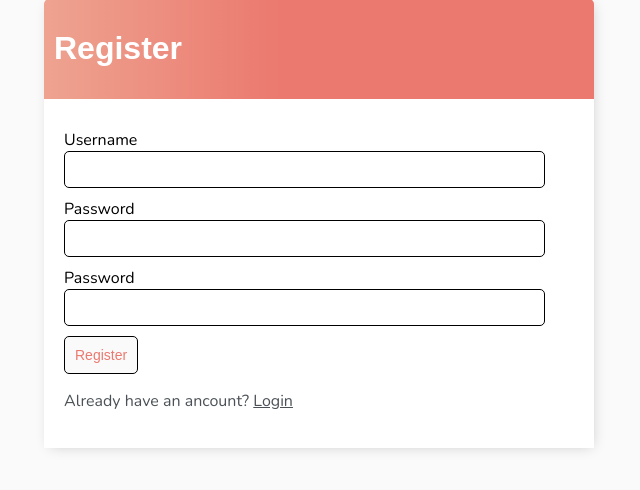
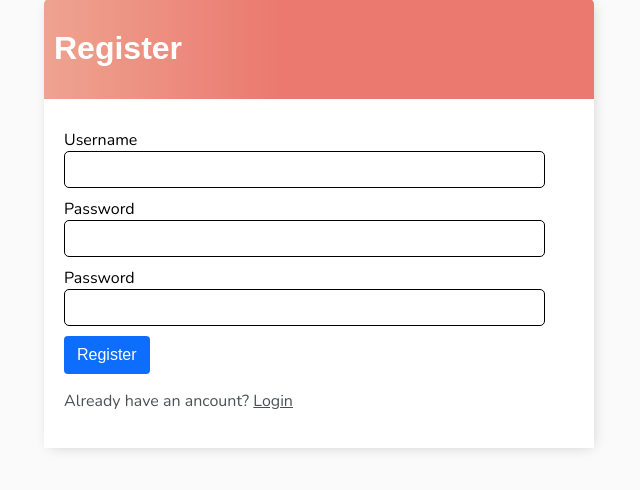
Before and after one commit to andrew18ned/to-do_list, a Django app: template base/templates/base/register.html in a window 1280 px wide. Shown: the part 59-549 px from the top of the page, without its empty margins (321-961 px from the left). Run offline with Django 4.2, Linux system fonts and the light colour scheme; the template is opened without the code that fills it, so the values that code supplies are empty, except form fields; form fields are guessed from the names that the template uses.

Commit message:
fatal verion

```diff
--- a/base/templates/base/login.html
+++ b/base/templates/base/login.html
@@ -9,7 +9,7 @@
         <form action="" method="post">
             {% csrf_token %}
             {{ form.as_p }}
-            <input class="button" type="submit" value="Login">
+            <input class="btn btn-primary" type="submit" value="Login">
         </form>
         <p>Don't have an ancount? <a href="{% url 'register' %}">Register</a></p>
     </div>
--- a/base/templates/base/main.html
+++ b/base/templates/base/main.html
@@ -7,6 +7,8 @@
     <link rel="preconnect" href="https://fonts.googleapis.com">
     <link rel="preconnect" href="https://fonts.gstatic.com" crossorigin>
     <link href="https://fonts.googleapis.com/css2?family=Nunito:wght@200&display=swap" rel="stylesheet">
+    <!-- <link href="https://cdn.jsdelivr.net/npm/bootstrap@5.0.2/dist/css/bootstrap.min.css" rel="stylesheet" integrity="sha384-EVSTQN3/azprG1Anm3QDgpJLIm9Nao0Yz1ztcQTwFspd3yD65VohhpuuCOmLASjC" crossorigin="anonymous"> -->
+    <link rel="stylesheet" href="https://cdnjs.cloudflare.com/ajax/libs/font-awesome/4.7.0/css/font-awesome.min.css">
     <title>TO DO Items</title>
     <style>
         body{
@@ -126,6 +128,39 @@
             padding: 20px;
         }
 
+        .btn-primary {
+            color: #fff;
+            background-color: #0d6efd;
+            border-color: #0d6efd;
+        }
+
+        .btn {
+            display: inline-block;
+            font-weight: 400;
+            line-height: 1.5;
+            text-align: center;
+            text-decoration: none;
+            vertical-align: middle;
+            user-select: none;
+            border: 1px solid transparent;
+            padding: 0.375rem 0.75rem;
+            font-size: 1rem;
+            border-radius: 0.25rem;
+            transition: color .15s ease-in-out,background-color .15s ease-in-out,border-color .15s ease-in-out,box-shadow .15s ease-in-out;
+        }
+
+        #search-button{
+            float: left;
+            width: 20%;
+            padding: 10px;
+            background: #3b71CA;
+            color: white;
+            font-size: 17px;
+            border: 1px solid grey;
+            border-left: none; /* Prevent double borders */
+            cursor: pointer;
+        }
+
     </style>
 </head>
 <body>
--- a/base/templates/base/register.html
+++ b/base/templates/base/register.html
@@ -14,7 +14,7 @@
             {{form.username}}
             <label for="">{{form.password2.label}}</label>
             {{form.username}}
-            <input style="margin-top: 10px;" class="button" type="submit" value="Register">
+            <input style="margin-top: 10px;" class="btn btn-primary" type="submit" value="Register">
         </form>
         <p>Already have an ancount? <a href="{% url 'login' %}">Login</a></p>
     </div>
--- a/base/templates/base/task_list.html
+++ b/base/templates/base/task_list.html
@@ -16,8 +16,9 @@
 
     <div id="search-add-wrapper">
         <form method="get" style="margin-top: 20px; display: flex;">
-            <input type="text" name="search-area" value="{{search_intu}}">
-            <input class="button" type="submit" value="Search">
+            <input type="text" name="search-area" value="{{search_input}}">
+            <button id="search-button" type="submit"><i class="fa fa-search"></i></button>
+            <!-- <input class="button" type="submit" value="Search"> -->
         </form>
         <a id="add-link" href="{% url 'task-create' %}">&#x2b;</a>
     </div>
```
Also changed, not shown: db.sqlite3.
